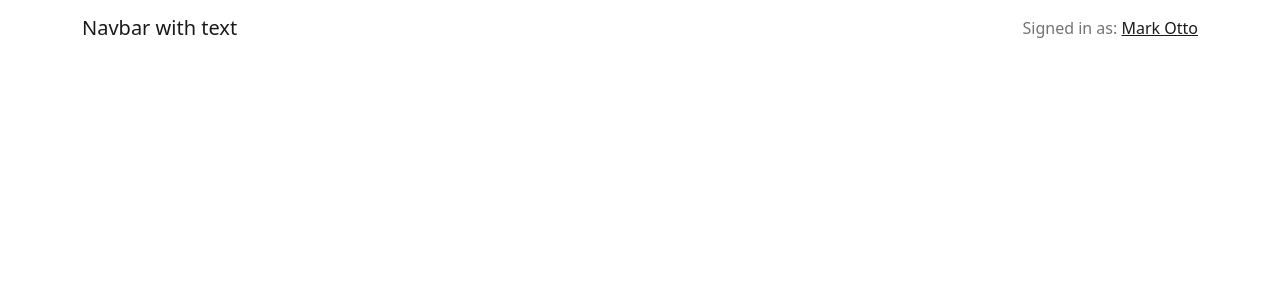
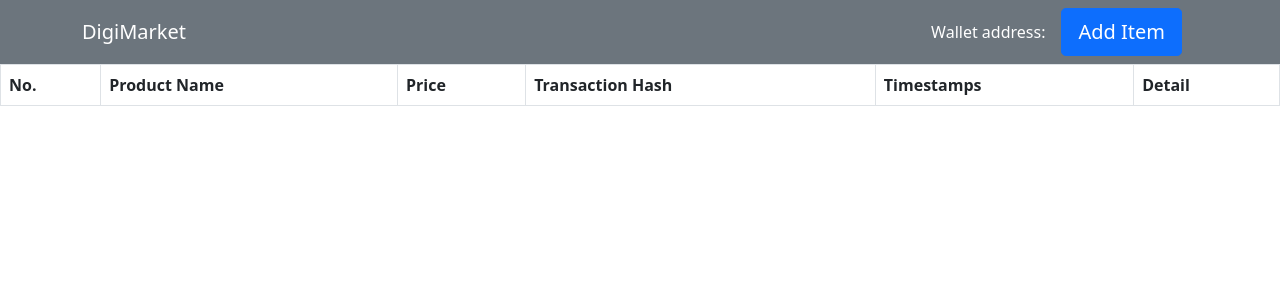
Before and after one commit to HoseaTirtajaya/DigiMarket, a React (Create React App) app in the folder frontend/digimarket-react/: page / in a window 1280 px wide. Shown: the top 300 px of the page. Built offline with nearby package versions, Linux system fonts and the light colour scheme.

Commit message:
Frontend done

```diff
--- a/frontend/digimarket-react/src/App.js
+++ b/frontend/digimarket-react/src/App.js
@@ -1,6 +1,7 @@
 import React, { useState } from "react"
 import { init } from "./Web3Client"
 import NavbarHome from "./components/NavbarHome";
+import TableProduct from "./components/TableProduct";
 
 function App() {
   let [AddressEth, setAddressEth] = useState("loading...");
@@ -15,7 +16,8 @@ function App() {
 
   return (
     <div className="App">
-      <NavbarHome></NavbarHome>
+      <NavbarHome addr={AddressEth}/>
+      <TableProduct/>
     </div>
   );
 }
--- /dev/null
+++ b/frontend/digimarket-react/src/components/AddProductModal.js
@@ -0,0 +1,42 @@
+import React, { useState } from 'react'
+import { Form, Modal, Button } from 'react-bootstrap';
+
+export default function AddProductModal({show, handleClose}) {
+  return (
+    <>
+    <Modal show={show} onHide={handleClose}>
+      <Modal.Header closeButton>
+        <Modal.Title>Add Seller Product</Modal.Title>
+      </Modal.Header>
+      <Modal.Body>
+        <Form>
+          <Form.Group className="mb-3" controlId="product_name">
+            <Form.Label>Item Name</Form.Label>
+            <Form.Control
+              type="email"
+              placeholder="name@example.com"
+              autoFocus
+            />
+          </Form.Group>
+          <Form.Group className="mb-3" controlId="product_price">
+            <Form.Label>Product Price</Form.Label>
+            <Form.Control
+              type="email"
+              placeholder="name@example.com"
+              autoFocus
+            />
+          </Form.Group>
+        </Form>
+      </Modal.Body>
+      <Modal.Footer>
+        <Button variant="secondary" onClick={handleClose}>
+          Cancel
+        </Button>
+        <Button variant="primary" onClick={handleClose}>
+          Add Product!
+        </Button>
+      </Modal.Footer>
+    </Modal>
+  </>
+  )
+}
--- a/frontend/digimarket-react/src/components/NavbarHome.js
+++ b/frontend/digimarket-react/src/components/NavbarHome.js
@@ -1,19 +1,28 @@
-import React from 'react';
-import { Navbar } from 'react-bootstrap';
-import Container from "react-bootstrap/Container";
+import React, { useState } from 'react';
+import { Navbar, Button, Container } from 'react-bootstrap';
+import AddProductModal from './AddProductModal';
 
-export default function NavbarHome() {
+export default function NavbarHome({addr}) {
+  const [showAddProductModal, setShowAddProductModal] = useState(false)
+
   return (
-    <Navbar>
-        <Container>
-            <Navbar.Brand>Navbar with text</Navbar.Brand>
-            <Navbar.Toggle />
-            <Navbar.Collapse className="justify-content-end">
-            <Navbar.Text>
-                Signed in as: <a href="#login">Mark Otto</a>
+    <>
+    <Navbar bg="secondary" variant="dark">
+      <Container>
+        <Navbar.Brand href="#home">DigiMarket</Navbar.Brand>
+        <Navbar.Collapse className="justify-content-end">
+            <Navbar.Text className='text-white'>
+                Wallet address: <i>{addr}</i>
             </Navbar.Text>
-            </Navbar.Collapse>
-        </Container>
-    </Navbar>
+            <div className='mx-3'>
+              <Button variant="primary" size="lg" onClick={() => setShowAddProductModal(true)}>
+                Add Item
+              </Button>
+            </div>
+          </Navbar.Collapse>
+      </Container>
+  </Navbar>
+  <AddProductModal show={showAddProductModal} handleClose={() => setShowAddProductModal(false)}/>
+  </>
   )
 }
--- /dev/null
+++ b/frontend/digimarket-react/src/components/TableProduct.js
@@ -0,0 +1,19 @@
+import React from 'react'
+import { Table } from 'react-bootstrap'
+
+export default function TableProduct() {
+  return (
+    <Table striped bordered hover >
+        <thead>
+            <tr>
+            <th>No.</th>
+            <th>Product Name</th>
+            <th>Price</th>
+            <th>Transaction Hash</th>
+            <th>Timestamps</th>
+            <th>Detail</th>
+            </tr>
+        </thead>
+    </Table>
+  )
+}
```
